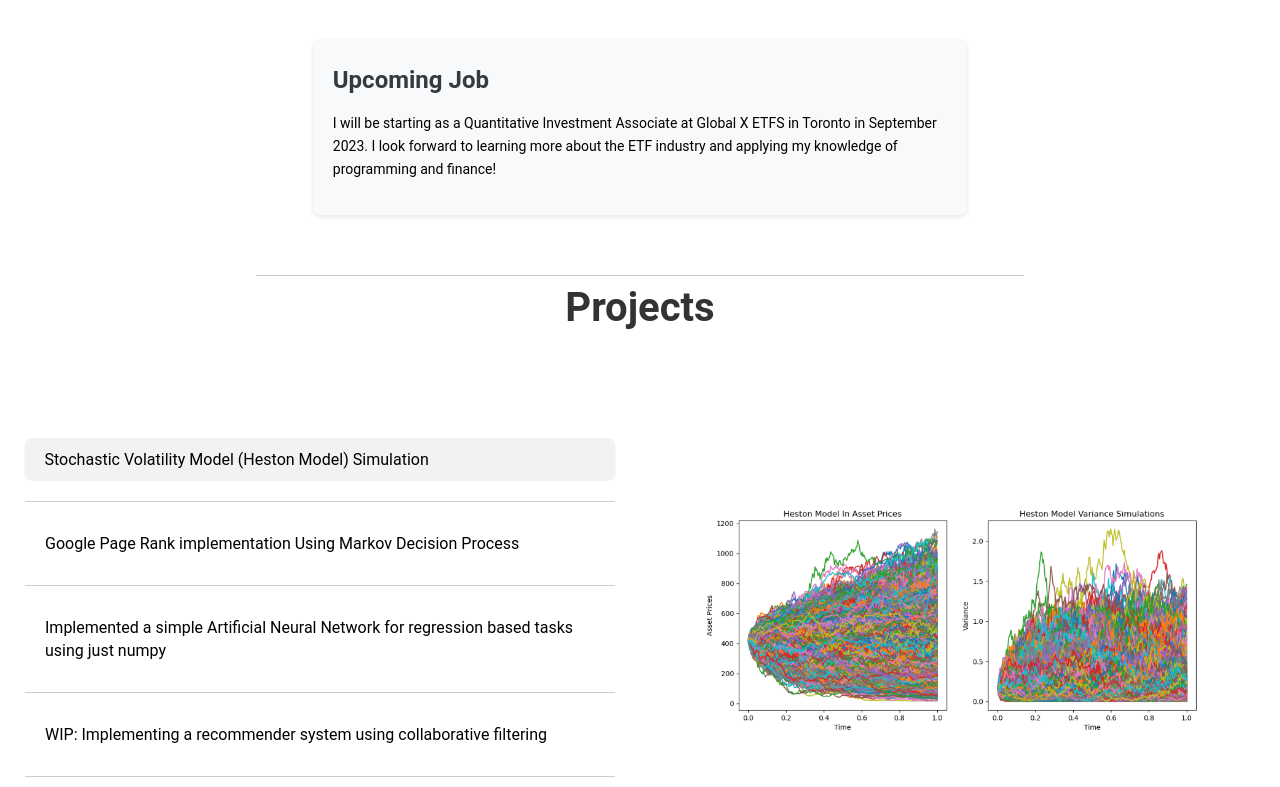
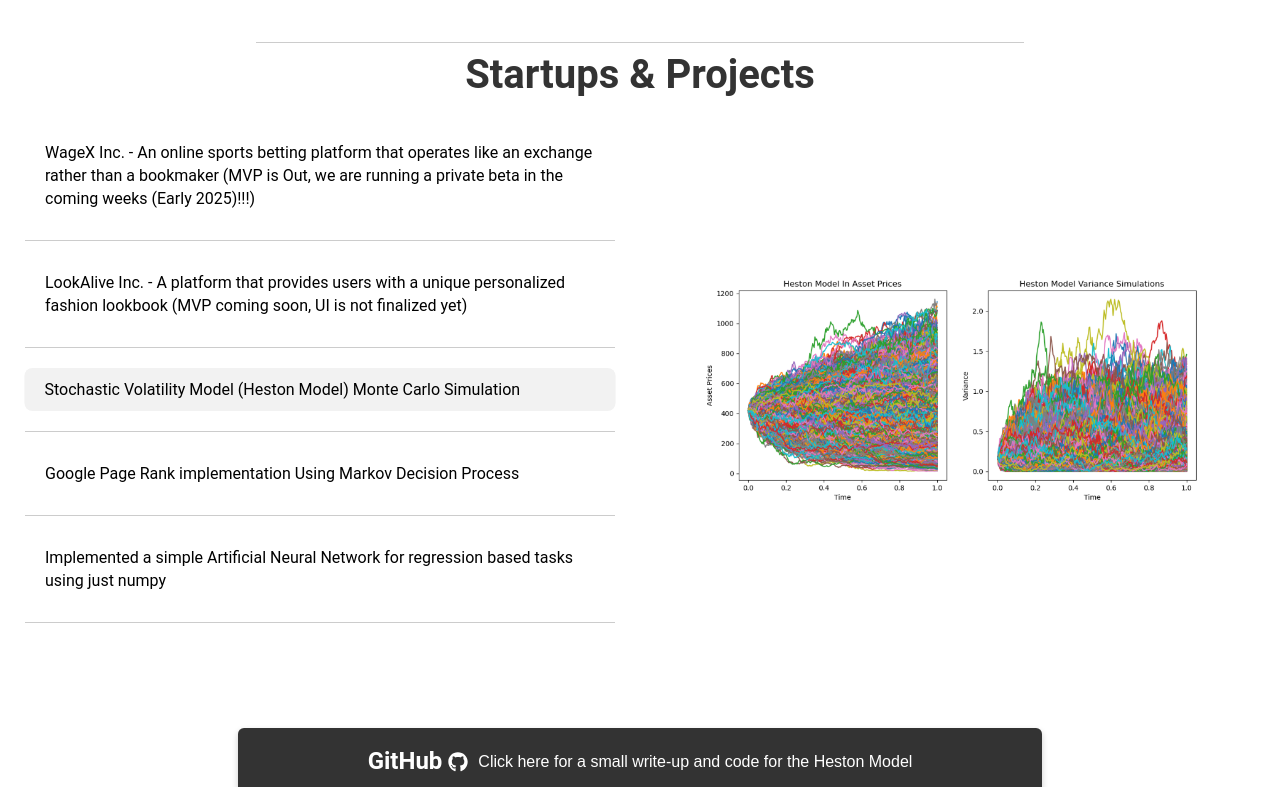
Before and after one commit to khyledhanani/khyles_home, a React (Create React App) app: page / in a window 1280 px wide. Shown: the part 1468-2255 px from the top of the page. Built offline with nearby package versions, Linux system fonts and the light colour scheme.

Commit message:
updates to projecst

```diff
--- a/src/App.css
+++ b/src/App.css
@@ -343,3 +343,26 @@ p {
 pre {
   font-size: 11px; /* Smaller text size for code or preformatted areas */
 }
+
+.project-description {
+    padding: 20px;
+    font-size: 1.1em;
+    line-height: 1.6;
+    height: 500px;
+    display: flex;
+    align-items: center;
+    text-align: justify;
+}
+
+.github-link.disabled {
+    color: #888;
+    cursor: not-allowed;
+    opacity: 0.7;
+    text-decoration: none;
+    display: flex;
+    align-items: center;
+}
+
+.github-link.disabled:hover {
+    text-decoration: none;
+}
--- a/src/components/about.js
+++ b/src/components/about.js
@@ -10,20 +10,9 @@ function About() {
                 Welcome to my personal website! I created this to be a place where I can house all of my projects and future blog posts about interesting topics that I have learned about in the past.
 
                 A little bit about me: I am a 4th year Math student at the University of Waterloo specializing in Mathematics/Financial Analysis and Risk Management and minoring in Computing.
-                I have prior experience in capital markets from working at Manulife, TD Securities and TD Asset Management.
+                I have prior experience in quantiative finance from working at Global X Investments and investment risk mangement from working at Manulife, TD Securities and TD Asset Management.
                 I also have experience in data analytics from working at Daisy Intelligence.
             </p>
-            <div className="experience-projects-container">
-                <div className="work-experience">
-                    <h3>
-                        Upcoming Job
-                    </h3>
-                    <p id="projects">
-                        I will be starting as a Quantitative Investment Associate at Global X ETFS in Toronto in September 2023. I look
-                        forward to learning more about the ETF industry and applying my knowledge of programming and finance!
-                    </p>
-                </div>
-            </div>
         </div>
     );
     }
--- a/src/components/headerbar.js
+++ b/src/components/headerbar.js
@@ -23,7 +23,7 @@ function Landing() {
         <h3>Bachelor of Mathematics</h3>
         <h3 className="hiddenpart">Specializing in Math/Financial Analysis and Risk Management</h3>
         <h3>Minor in Computing</h3>
-        <h3 className="hiddenpart">My interests range from traditional finance and stochastic calculus all the way to machine learning and linear algebra!</h3>
+        <h3 className="hiddenpart">My interests range from stochastic calculus to machine learning and computational linear algebra!</h3>
       </div>
     </div>
   );
--- a/src/components/projects.js
+++ b/src/components/projects.js
@@ -6,8 +6,30 @@ function ProjectsDisplay() {
     const [activeProject, setActiveProject] = useState("project1");
 
     const projects = {
+        project4: {
+            name: "WageX Inc. - An online sports betting platform that operates like an exchange rather than a bookmaker (MVP is Out, we are running a private beta in the coming weeks (Early 2025)!!!)",
+            description: "WageX is a pioneering sports betting platform that I co-founded, which operates as a peer-to-peer exchange rather than a traditional bookmaker. This innovative approach allows users to both back and lay bets, similar to a stock exchange for sports betting. The platform eliminates the traditional bookmaker's margin, offering users better odds and a more transparent betting experience.\n\n" +
+                        "Tech Stack:\n" +
+                        "• Frontend: TypeScript & Next.js (utilized primarily for routing while maintaining separation of concerns), enhanced with React Query and Zustand for efficient data fetching and state management\n" +
+                        "• Backend Microservices: Express.js powering critical services including user management, trade processing, and banking operations\n" +
+                        "• Core Trading Engine: High-performance trade matching system built in Go, serving as the platform's heart. Built to resemble a stock exchange for sports betting essentially.\n" +
+                        "• Event Architecture: Apache Kafka for reliable event result streaming, trade processing, and inter-service communication",
+            isText: true,  // New flag to indicate text content
+            content: "WageX",
+            isPrivate: true  // Add this flag
+        },
+        project5: {
+            name: "LookAlive Inc. - A platform that provides users with a unique personalized fashion lookbook (MVP coming soon, UI is not finalized yet)",
+            description: "LookAlive is a platform that I founded, which allows users to create a personalized fashion lookbook. The platform uses machine learning to deliver a unique shopping experience:\n\n" +
+                        "• Neural Collaborative Filtering: Implemented a recommender system to generate personalized fashion suggestions based on user preferences and style data\n" +
+                        "• Computer Vision: Integrated DeepSeek V3 vision-language model for detailed garment feature classification\n" +
+                        "• The combination of these technologies enables the platform to create highly personalized fashion recommendations and shopping experiences tailored to each user's unique style preferences",
+            isText: true,
+            content: "LookAlive",
+            isPrivate: true
+        },
         project1: {
-            name: "Stochastic Volatility Model (Heston Model) Simulation",
+            name: "Stochastic Volatility Model (Heston Model) Monte Carlo Simulation",
             imageUrl: "/Figure_1_resized.png",
             githubUrl: "https://github.com/khyledhanani/Heston-Model-Simulation",
             content: "Heston Model"
@@ -24,12 +46,6 @@ function ProjectsDisplay() {
             imageUrl: "https://miro.medium.com/v2/resize:fit:10908/1*Je65TdJbDm55KQCja7rPVw.png",
             content: "Neural Net",
         },
-        project4: {
-            name: "WIP: Implementing a recommender system using collaborative filtering",
-            imageUrl: "https://mtek3d.com/wp-content/uploads/2018/01/image-placeholder-500x500.jpg",
-            content: "Recommender System",
-
-        }
     };
 
     const renderProjectListItems = () => Object.entries(projects).map(([key, project]) => (
@@ -42,26 +58,48 @@ function ProjectsDisplay() {
     ));
 
     return (
-        <div className="PROJ">
-            <h1 className="PROJH">Projects</h1>
+        <div className="PROJ" id="projects">
+            <h1 className="PROJH">Startups & Projects</h1>
             <div className="flex-containerp">
                 <div className="proj-list-container">
                     <ul>{renderProjectListItems()}</ul>
                 </div>
                 <div className="projimage-container">
+                    {projects[activeProject].isText ? (
+                        <div className="project-description">
+                            {projects[activeProject].description.split('\n').map((line, i) => (
+                                <React.Fragment key={i}>
+                                    {line}
+                                    <br />
+                                </React.Fragment>
+                            ))}
+                        </div>
+                    ) : (
                         <img
                             style={{ width: '100%', height: '500px', objectFit: 'contain'}}
                             src={projects[activeProject].imageUrl}
                             alt="project"
                         />
+                    )}
                 </div>
             </div>
+            {!projects[activeProject].isPrivate ? (
                 <div className="github-div">
                     <a href={projects[activeProject].githubUrl} className="github-link" target="_blank" rel="noopener noreferrer">
-                    <h3>GitHub&nbsp; </h3>
-                    <FaGithub id="resume" className="github-icon" />Click here for a small write-up and code for the {projects[activeProject].content}
+                        <h3>GitHub&nbsp;</h3>
+                        <FaGithub id="resume" className="github-icon" />
+                        Click here for a small write-up and code for the {projects[activeProject].content}
                     </a>
                 </div>
+            ) : (
+                <div className="github-div">
+                    <span className="github-link disabled">
+                        <h3>GitHub&nbsp;</h3>
+                        <FaGithub id="resume" className="github-icon" />
+                        Private Repository - Code not publicly available
+                    </span>
+                </div>
+            )}
         </div>
     );
 }
```
Also changed, not shown: 1 other file (tests, documents, lock files or other folders). Lines whose indentation alone changed are shown as unchanged.
